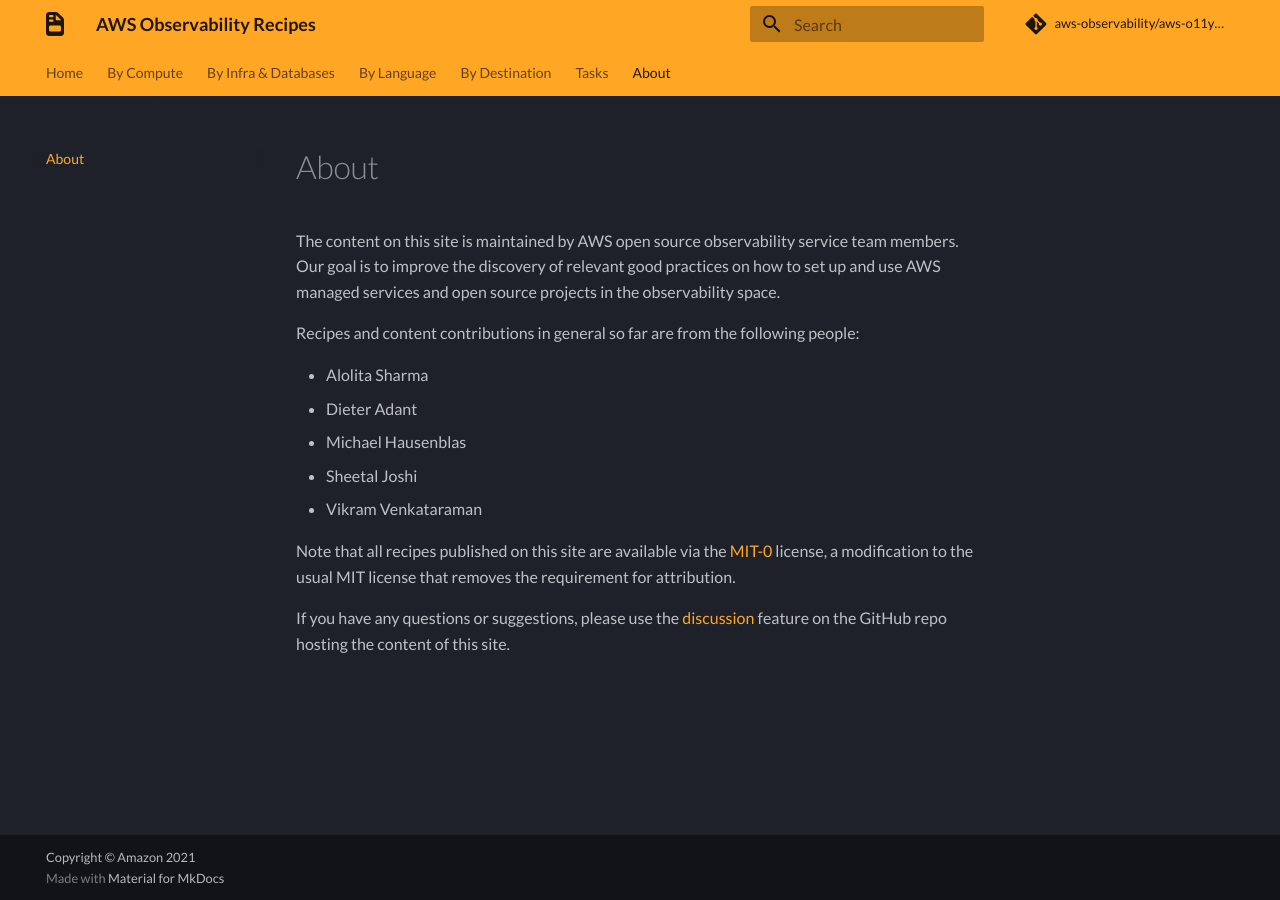
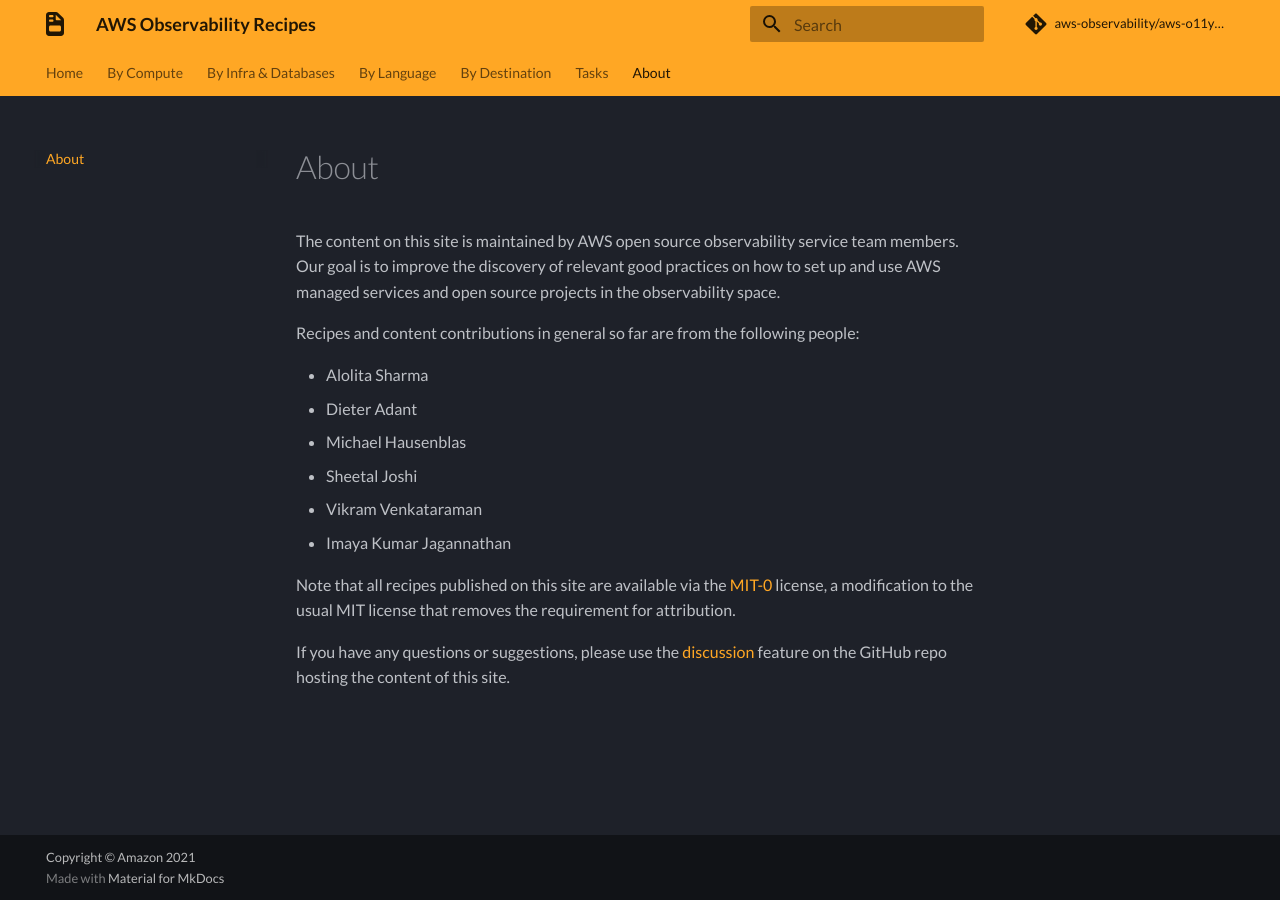
Before and after one commit to aws-observability/aws-o11y-recipes, an MkDocs documentation site: the page built from docs/about.md, in a window 1280 px wide. Built offline with MkDocs 1.6.1 and Material for MkDocs 9.7.7, drawn with Linux system fonts in a browser that asks for light colours; some web fonts are replaced; comment, search, counter and statistics services are not loaded.

Commit message:
adds Imaya to contributors

```diff
--- a/docs/about.md
+++ b/docs/about.md
@@ -13,6 +13,7 @@
 * Michael Hausenblas
 * Sheetal Joshi
 * Vikram Venkataraman
+* Imaya Kumar Jagannathan
 
 Note that all recipes published on this site are available via the
 [MIT-0][mit0] license, a modification to the usual MIT license
```
